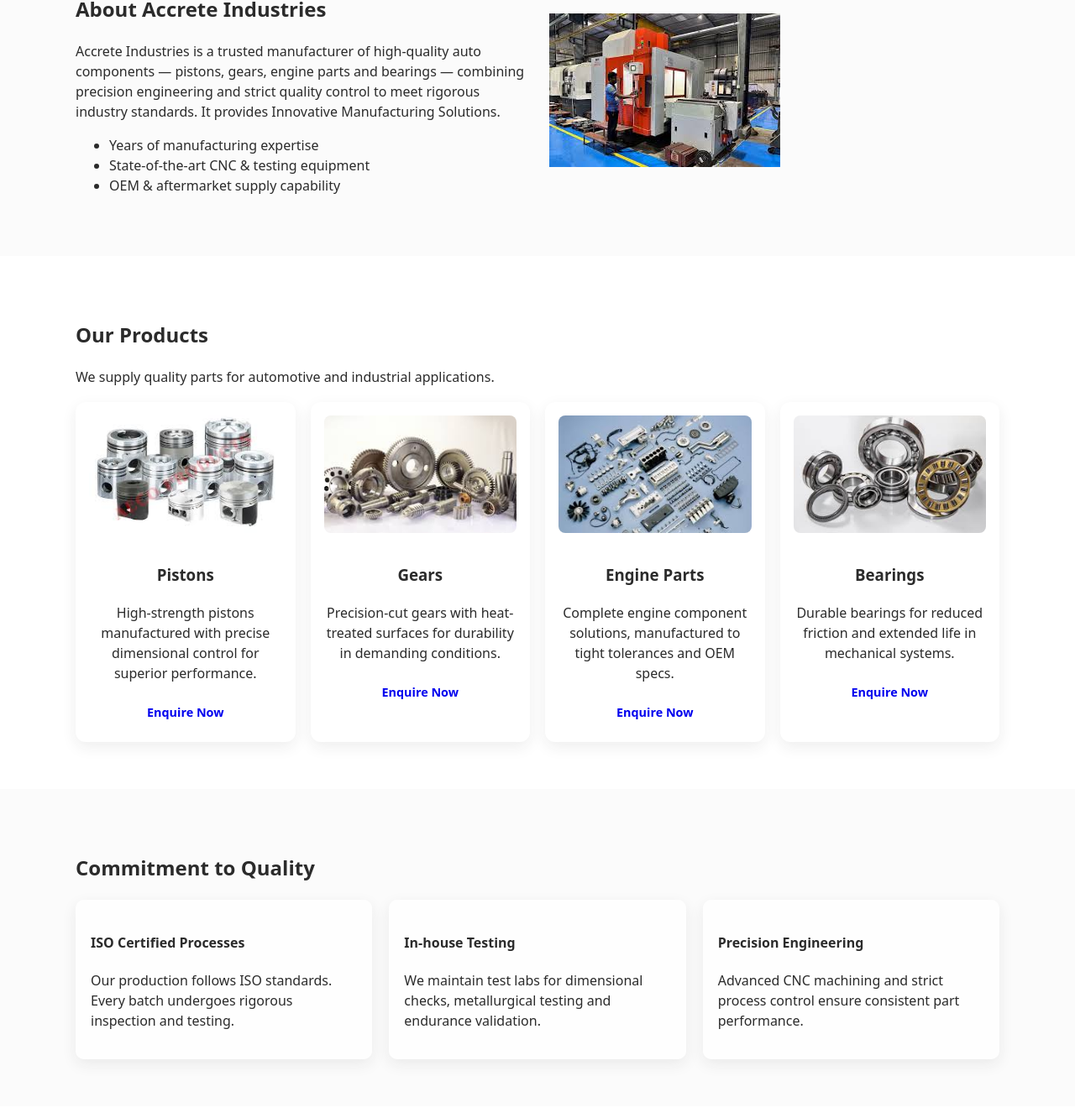
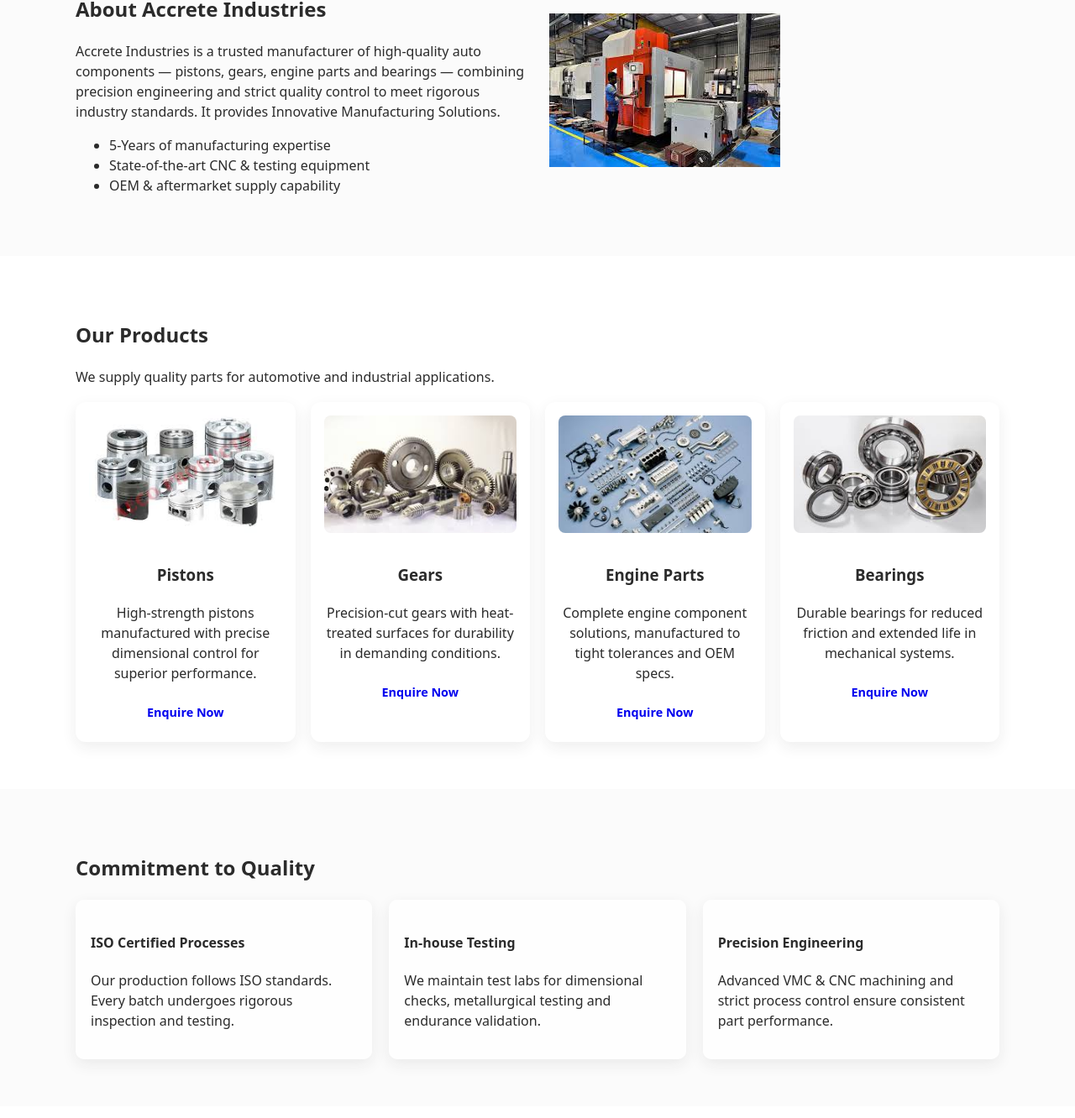
Before and after one commit to amolshewale18/accreteindustries, a plain HTML site: page index.html in a window 1280 px wide. Shown: the part 588-1920 px from the top of the page at 84% size. Drawn offline with Linux system fonts and the light colour scheme.

Commit message:
index file updated

```diff
--- a/index.html
+++ b/index.html
@@ -42,7 +42,7 @@
         <h2>About Accrete Industries</h2>
         <p>Accrete Industries is a trusted manufacturer of high-quality auto components — pistons, gears, engine parts and bearings — combining precision engineering and strict quality control to meet rigorous industry standards. It provides Innovative Manufacturing Solutions.</p>
         <ul class="bullets">
-          <li>Years of manufacturing expertise</li>
+          <li>5-Years of manufacturing expertise</li>
           <li>State-of-the-art CNC & testing equipment</li>
           <li>OEM & aftermarket supply capability</li>
         </ul>
@@ -70,7 +70,7 @@
       <div class="quality-row">
         <div><h4>ISO Certified Processes</h4><p>Our production follows ISO standards. Every batch undergoes rigorous inspection and testing.</p></div>
         <div><h4>In-house Testing</h4><p>We maintain test labs for dimensional checks, metallurgical testing and endurance validation.</p></div>
-        <div><h4>Precision Engineering</h4><p>Advanced CNC machining and strict process control ensure consistent part performance.</p></div>
+        <div><h4>Precision Engineering</h4><p>Advanced VMC & CNC machining and strict process control ensure consistent part performance.</p></div>
       </div>
     </div>
   </section>
```
